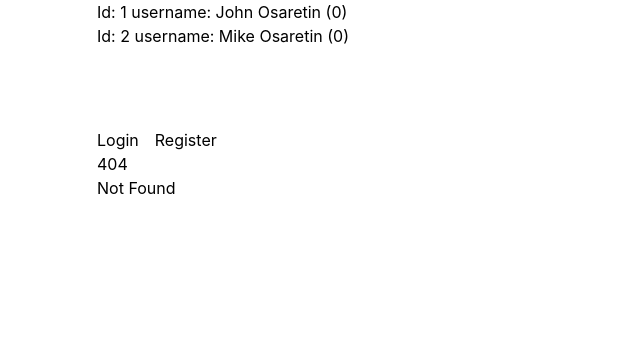
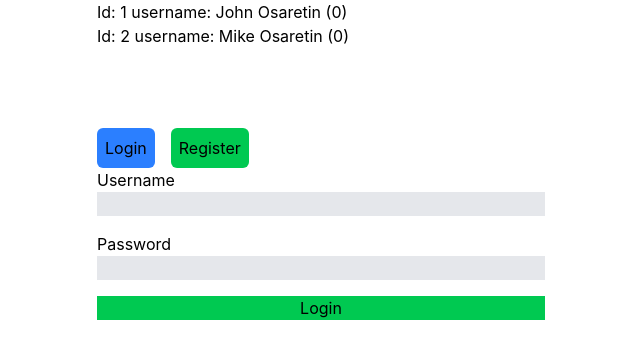
Before and after one commit to JSaretin/web3class, a SvelteKit app: page /login in a window 1280 px wide. Before the commit this address had no page. Shown: the top 358 px of the page, without its empty margins (319-959 px from the left). Built offline with nearby package versions, Linux system fonts and the light colour scheme.

Commit message:
added login

```diff
--- a/src/routes/+layout.svelte
+++ b/src/routes/+layout.svelte
@@ -3,7 +3,7 @@
 	import favicon from "#lib/assets/favicon.svg";
 	import type { LayoutProps } from "./$types";
 	import { setContext } from "svelte";
-    import { goto } from "$app/navigation";
+	import { goto } from "$app/navigation";
 
 	let { children }: LayoutProps = $props();
 
@@ -33,11 +33,28 @@
 	]);
 
 	setContext("users", users);
-
 	let isLogin = $state(false);
 
-	function directUserToTheRegisterPage(){
-		goto('/register')
+	function setLogin(state: boolean) {
+		isLogin = state;
+	}
+
+	setContext("setLogin", setLogin);
+
+	function directUserToTheRegisterPage() {
+		goto("/register");
+	}
+
+	function directUserToTheLoginPage() {
+		goto("/login");
+	}
+
+	function callLogin() {
+		setLogin(true);
+	}
+
+	function callLogout() {
+		setLogin(false);
 	}
 </script>
 
@@ -57,11 +74,13 @@
 
 	<div class="flex gap-4">
 		{#if isLogin}
-			<button>Profile</button>
-			<button>Logout</button>
+			<button class="p-2 rounded-md bg-blue-500">Profile</button>
+			<button class="p-2 rounded-md bg-red-500" onclick={callLogout}>Logout</button>
 		{:else}
-			<button>Login</button>
-			<button onclick={directUserToTheRegisterPage}>Register</button>
+			<button class="p-2 rounded-md bg-blue-500" onclick={directUserToTheLoginPage}>Login</button>
+			<button class="p-2 rounded-md bg-green-500" onclick={directUserToTheRegisterPage}
+				>Register</button
+			>
 		{/if}
 	</div>
 	{@render children()}
--- /dev/null
+++ b/src/routes/login/+page.svelte
@@ -0,0 +1,62 @@
+<script lang="ts">
+    import { goto } from "$app/navigation";
+    import { getContext } from "svelte";
+
+    // variable
+    // condition
+    // loop
+    // function
+    interface User {
+        id: number;
+        name: string;
+        username: string;
+        password: string;
+        followsId: string[];
+    }
+
+    const users: User[] = getContext("users");
+
+    const setLogin: (status: boolean) => void = getContext("setLogin");
+
+    let enteredUsername = $state("");
+    let enteredPassword = $state("");
+
+    function checkAndLoginUser() {
+        let foundUser: User | undefined = undefined;
+
+        for (const user of users) {
+            if (
+                enteredUsername == user.username &&
+                enteredPassword == user.password
+            ) {
+                foundUser = user;
+            }
+        }
+
+        if (foundUser == undefined) {
+            alert("user not registered");
+            return;
+        }
+
+        setLogin(true);
+
+        enteredUsername = ""
+        enteredPassword = ""
+
+        goto("/")
+    }
+</script>
+
+<div class="flex flex-col gap-4">
+    <div class="flex flex-col">
+        Username
+        <input class="bg-gray-200" type="text" bind:value={enteredUsername} />
+    </div>
+
+    <div class="flex flex-col">
+        Password
+        <input class="bg-gray-200" type="text" bind:value={enteredPassword} />
+    </div>
+
+    <button onclick={checkAndLoginUser} class="bg-green-500">Login</button>
+</div>
```
